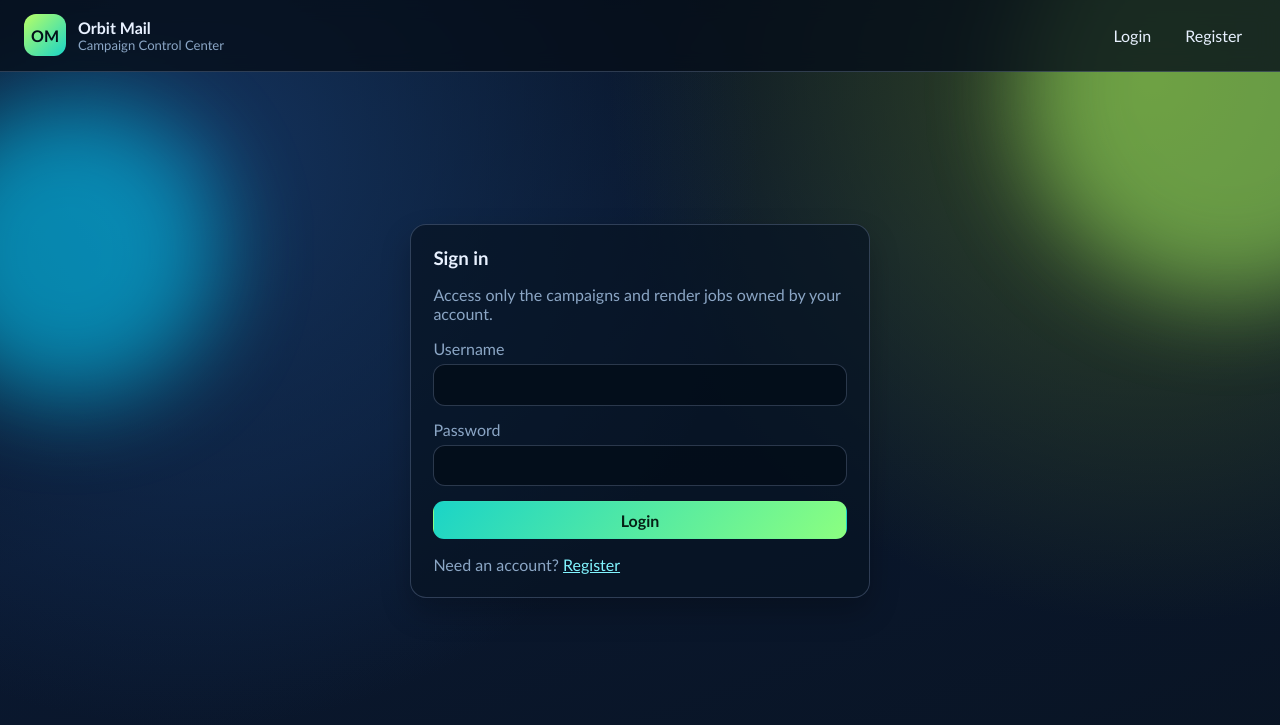
After one commit to wakeupparal1zed/sstiCTFtask, a Flask app: page /login in a window 1280 px wide. The commit adds this page. Shown: the top 725 px of the page. Run offline with Flask 3, Linux system fonts and the light colour scheme; parts of the project's set-up code (start-up, migrations or seed data) failed here and were passed over.

Commit message:
added registration and sum like ts

```diff
--- a/app/app.py
+++ b/app/app.py
@@ -1,16 +1,34 @@
 import json
 import os
+import re
+import sqlite3
+from secrets import compare_digest, token_urlsafe
+from urllib.parse import urlsplit
 
-from flask import Flask, jsonify, redirect, render_template, request, url_for
+from flask import (
+    Flask,
+    flash,
+    g,
+    jsonify,
+    redirect,
+    render_template,
+    request,
+    session,
+    url_for,
+)
 from redis import Redis
+from werkzeug.security import check_password_hash, generate_password_hash
 
 from app.db import (
     create_campaign,
     create_render_job,
     create_ticket,
+    create_user,
     dashboard_stats,
     get_campaign,
     get_job,
+    get_user_by_id,
+    get_user_by_username,
     init_db,
     list_campaigns,
     list_jobs,
@@ -19,6 +37,9 @@ from app.db import (
 )
 
 REDIS_QUEUE = "render_jobs"
+CSRF_SESSION_KEY = "_csrf_token"
+PUBLIC_ENDPOINTS = {"login", "register", "robots", "static"}
+USERNAME_RE = re.compile(r"^[A-Za-z0-9_.-]{3,32}$")
 
 
 def get_redis_client() -> Redis:
@@ -45,18 +66,197 @@ def queue_size() -> int:
         return -1
 
 
+def is_safe_redirect_target(target: str | None) -> bool:
+    if not target:
+        return False
+
+    parts = urlsplit(target)
+    return not parts.scheme and not parts.netloc and target.startswith("/")
+
+
+def get_next_target(default_endpoint: str = "dashboard") -> str:
+    candidate = (
+        request.form.get("next")
+        or request.args.get("next")
+        or request.headers.get("X-Next")
+    )
+    if is_safe_redirect_target(candidate):
+        return candidate
+    return url_for(default_endpoint)
+
+
+def validate_username(username: str) -> str | None:
+    if not USERNAME_RE.fullmatch(username):
+        return "Username must be 3-32 chars and use only letters, digits, ., _, or -."
+    return None
+
+
+def validate_password(password: str, password_confirm: str | None = None) -> str | None:
+    if len(password) < 10:
+        return "Password must be at least 10 characters."
+    if password_confirm is not None and password != password_confirm:
+        return "Passwords do not match."
+    return None
+
+
 def create_app() -> Flask:
     app = Flask(__name__)
+    app.config.update(
+        SECRET_KEY=os.getenv("SECRET_KEY") or token_urlsafe(32),
+        SESSION_COOKIE_HTTPONLY=True,
+        SESSION_COOKIE_SAMESITE="Lax",
+        SESSION_COOKIE_SECURE=os.getenv("SESSION_COOKIE_SECURE", "0") == "1",
+    )
     init_db()
+
+    def is_api_request() -> bool:
+        return request.path.startswith("/api/")
+
+    def current_user_id() -> int:
+        return int(g.user["id"])
+
+    def get_csrf_token() -> str:
+        token = session.get(CSRF_SESSION_KEY)
+        if token:
+            return token
+
+        token = token_urlsafe(32)
+        session[CSRF_SESSION_KEY] = token
+        return token
+
+    def csrf_error(message: str):
+        if is_api_request():
+            return jsonify({"error": message}), 400
+        return message, 400
+
+    def enforce_csrf():
+        expected = session.get(CSRF_SESSION_KEY)
+        if not expected:
+            return csrf_error("Missing CSRF session token.")
+
+        provided = request.form.get("csrf_token", "")
+        if request.is_json:
+            data = request.get_json(silent=True) or {}
+            provided = str(data.get("csrf_token", ""))
+
+        provided = provided or request.headers.get("X-CSRF-Token", "")
+        if not provided or not compare_digest(expected, str(provided)):
+            return csrf_error("Invalid CSRF token.")
+        return None
+
+    @app.before_request
+    def load_user_and_enforce_auth():
+        g.user = None
+        user_id = session.get("user_id")
+        if user_id:
+            g.user = get_user_by_id(int(user_id))
+            if g.user is None:
+                session.clear()
+
+        if request.endpoint is None or request.endpoint == "static":
+            return None
+
+        if request.endpoint in PUBLIC_ENDPOINTS:
+            if g.user is not None and request.endpoint in {"login", "register"}:
+                return redirect(url_for("dashboard"))
+            if request.method in {"POST"}:
+                return enforce_csrf()
+            return None
+
+        if g.user is None:
+            if is_api_request():
+                return jsonify({"error": "authentication required"}), 401
+            return redirect(url_for("login", next=request.full_path if request.query_string else request.path))
+
+        if request.method in {"POST", "PUT", "PATCH", "DELETE"}:
+            return enforce_csrf()
+
+        return None
+
+    @app.context_processor
+    def inject_template_globals():
+        return {
+            "current_user": g.get("user"),
+            "csrf_token": get_csrf_token(),
+        }
+
+    @app.route("/register", methods=["GET", "POST"])
+    def register():
+        error = None
+        username = ""
+
+        if request.method == "POST":
+            username = request.form.get("username", "").strip()
+            password = request.form.get("password", "")
+            password_confirm = request.form.get("password_confirm", "")
+
+            error = validate_username(username) or validate_password(password, password_confirm)
+            if error is None and get_user_by_username(username):
+                error = "Username is already taken."
+
+            if error is None:
+                try:
+                    user_id = create_user(
+                        username=username,
+                        password_hash=generate_password_hash(password, method="scrypt"),
+                    )
+                except sqlite3.IntegrityError:
+                    error = "Username is already taken."
+
+            if error is None:
+                session.clear()
+                session["user_id"] = user_id
+                flash("Account created.")
+                return redirect(get_next_target())
+
+        return render_template(
+            "auth.html",
+            auth_mode="register",
+            error=error,
+            username=username,
+            next_target=get_next_target(),
+        )
+
+    @app.route("/login", methods=["GET", "POST"])
+    def login():
+        error = None
+        username = ""
+
+        if request.method == "POST":
+            username = request.form.get("username", "").strip()
+            password = request.form.get("password", "")
+            user = get_user_by_username(username) if username else None
+
+            if not user or not check_password_hash(user["password_hash"], password):
+                error = "Invalid username or password."
+            else:
+                session.clear()
+                session["user_id"] = int(user["id"])
+                flash("Signed in.")
+                return redirect(get_next_target())
+
+        return render_template(
+            "auth.html",
+            auth_mode="login",
+            error=error,
+            username=username,
+            next_target=get_next_target(),
+        )
+
+    @app.route("/logout", methods=["POST"])
+    def logout():
+        session.clear()
+        flash("Signed out.")
+        return redirect(url_for("login"))
 
     @app.route("/")
     def dashboard():
-        stats = dashboard_stats()
+        stats = dashboard_stats(current_user_id())
         return render_template("index.html", stats=stats)
 
     @app.route("/campaigns")
     def campaigns():
-        return render_template("campaigns.html", campaigns=list_campaigns())
+        return render_template("campaigns.html", campaigns=list_campaigns(current_user_id()))
 
     @app.route("/campaigns/new", methods=["GET", "POST"])
     def campaigns_new():
@@ -70,21 +270,26 @@ def create_app() -> Flask:
                     error="Title, subject and template body are required.",
                 )
 
-            campaign_id = create_campaign(title=title, subject=subject, body_template=body_template)
+            campaign_id = create_campaign(
+                owner_user_id=current_user_id(),
+                title=title,
+                subject=subject,
+                body_template=body_template,
+            )
             return redirect(url_for("campaign_view", campaign_id=campaign_id))
 
         return render_template("campaign_new.html", error=None)
 
     @app.route("/campaigns/<int:campaign_id>")
     def campaign_view(campaign_id: int):
-        campaign = get_campaign(campaign_id)
+        campaign = get_campaign(campaign_id, owner_user_id=current_user_id())
         if not campaign:
             return "Campaign not found", 404
         return render_template("campaign_view.html", campaign=campaign)
 
     @app.route("/campaigns/<int:campaign_id>/simulate", methods=["POST"])
     def campaign_simulate(campaign_id: int):
-        campaign = get_campaign(campaign_id)
+        campaign = get_campaign(campaign_id, owner_user_id=current_user_id())
         if not campaign:
             return "Campaign not found", 404
 
@@ -104,17 +309,22 @@ def create_app() -> Flask:
                 "build": "2026.03.01",
             },
         }
-        job_id = create_render_job(campaign_id=campaign_id, target_email=target_email, context=context)
+        job_id = create_render_job(
+            campaign_id=campaign_id,
+            owner_user_id=current_user_id(),
+            target_email=target_email,
+            context=context,
+        )
         enqueue_render_job(job_id=job_id, campaign_id=campaign_id, target_email=target_email)
         return redirect(url_for("job_view", job_id=job_id))
 
     @app.route("/jobs")
     def jobs():
-        return render_template("jobs.html", jobs=list_jobs())
+        return render_template("jobs.html", jobs=list_jobs(current_user_id()))
 
     @app.route("/jobs/<int:job_id>")
     def job_view(job_id: int):
-        job = get_job(job_id)
+        job = get_job(job_id, owner_user_id=current_user_id())
         if not job:
             return "Job not found", 404
         return render_template("job_view.html", job=job)
@@ -137,7 +347,7 @@ def create_app() -> Flask:
 
     @app.route("/status")
     def status():
-        stats = dashboard_stats()
+        stats = dashboard_stats(current_user_id())
         queue_len = queue_size()
         info = {
             "api": "green",
@@ -158,17 +368,22 @@ def create_app() -> Flask:
         if not title or not subject or not body_template:
             return jsonify({"error": "title, subject, body_template required"}), 400
 
-        campaign_id = create_campaign(title=title, subject=subject, body_template=body_template)
+        campaign_id = create_campaign(
+            owner_user_id=current_user_id(),
+            title=title,
+            subject=subject,
+            body_template=body_template,
+        )
         return jsonify({"campaign_id": campaign_id}), 201
 
     @app.route("/api/campaigns/<int:campaign_id>/simulate", methods=["POST"])
     def api_simulate(campaign_id: int):
-        campaign = get_campaign(campaign_id)
+        campaign = get_campaign(campaign_id, owner_user_id=current_user_id())
         if not campaign:
             return jsonify({"error": "campaign not found"}), 404
 
         data = request.get_json(silent=True) or {}
-        target_email = str(data.get("target_email", "qa@orbit.local"))
+        target_email = str(data.get("target_email", "qa@orbit.local")).strip() or "qa@orbit.local"
         context = {
             "user": {
                 "name": "Jordan Tester",
@@ -184,13 +399,18 @@ def create_app() -> Flask:
                 "build": "2026.03.01",
             },
         }
-        job_id = create_render_job(campaign_id=campaign_id, target_email=target_email, context=context)
+        job_id = create_render_job(
+            campaign_id=campaign_id,
+            owner_user_id=current_user_id(),
+            target_email=target_email,
+            context=context,
+        )
         enqueue_render_job(job_id=job_id, campaign_id=campaign_id, target_email=target_email)
         return jsonify({"job_id": job_id, "status": "queued"}), 202
 
     @app.route("/api/jobs/<int:job_id>")
     def api_job(job_id: int):
-        job = get_job(job_id)
+        job = get_job(job_id, owner_user_id=current_user_id())
         if not job:
             return jsonify({"error": "job not found"}), 404
 
--- a/app/static/styles.css
+++ b/app/static/styles.css
@@ -93,6 +93,7 @@ nav {
   display: flex;
   flex-wrap: wrap;
   gap: 0.4rem;
+  align-items: center;
 }
 
 nav a {
@@ -114,6 +115,11 @@ nav a:hover {
   margin: 1.5rem auto 3rem;
   display: grid;
   gap: 1rem;
+}
+
+.flash-stack {
+  display: grid;
+  gap: 0.65rem;
 }
 
 .panel {
@@ -213,6 +219,10 @@ nav a:hover {
   color: var(--text);
 }
 
+.btn-small {
+  padding: 0.45rem 0.75rem;
+}
+
 .btn:hover {
   filter: brightness(1.05);
 }
@@ -251,6 +261,15 @@ textarea {
 .error {
   color: var(--danger);
   margin-top: 0;
+}
+
+.flash {
+  margin: 0;
+  padding: 0.8rem 0.9rem;
+  border: 1px solid rgba(111, 246, 162, 0.28);
+  border-radius: 12px;
+  background: rgba(111, 246, 162, 0.08);
+  color: #c8ffd9;
 }
 
 .data-table {
@@ -318,6 +337,51 @@ textarea {
   justify-content: space-between;
   align-items: center;
   gap: 0.7rem;
+}
+
+.inline-form {
+  margin: 0;
+  display: inline-flex;
+}
+
+.inline-form button {
+  font: inherit;
+}
+
+.nav-user {
+  padding: 0.3rem 0.65rem;
+  border-radius: 999px;
+  background: rgba(255, 255, 255, 0.06);
+  color: var(--muted);
+  font-size: 0.9rem;
+}
+
+.auth-shell {
+  min-height: calc(100vh - 170px);
+  display: grid;
+  place-items: center;
+}
+
+.auth-panel {
+  width: min(460px, 100%);
+  padding: 1.4rem;
+}
+
+.auth-panel h1 {
+  margin-top: 0;
+  margin-bottom: 0.4rem;
+}
+
+.auth-form {
+  margin-top: 1rem;
+}
+
+.auth-alt {
+  margin-bottom: 0;
+}
+
+.auth-alt a {
+  color: #82f5ff;
 }
 
 .status {
@@ -389,6 +453,10 @@ textarea {
     padding: 0.7rem;
   }
 
+  nav {
+    width: 100%;
+  }
+
   nav a {
     padding: 0.35rem 0.55rem;
     font-size: 0.9rem;
--- /dev/null
+++ b/app/templates/auth.html
@@ -0,0 +1,54 @@
+{% extends 'base.html' %}
+{% if auth_mode == 'register' %}
+  {% set page_title = 'Register' %}
+  {% set heading = 'Create account' %}
+  {% set subtitle = 'Create a private workspace for your templates and render jobs.' %}
+  {% set submit_label = 'Register' %}
+  {% set alt_label = 'Already have an account?' %}
+  {% set alt_href = url_for('login', next=next_target) %}
+  {% set alt_text = 'Login' %}
+{% else %}
+  {% set page_title = 'Login' %}
+  {% set heading = 'Sign in' %}
+  {% set subtitle = 'Access only the campaigns and render jobs owned by your account.' %}
+  {% set submit_label = 'Login' %}
+  {% set alt_label = 'Need an account?' %}
+  {% set alt_href = url_for('register', next=next_target) %}
+  {% set alt_text = 'Register' %}
+{% endif %}
+{% block title %}{{ page_title }} | Orbit Mail{% endblock %}
+{% block content %}
+<section class="auth-shell reveal">
+  <article class="panel auth-panel">
+    <h1>{{ heading }}</h1>
+    <p class="muted">{{ subtitle }}</p>
+
+    {% if error %}
+    <p class="error">{{ error }}</p>
+    {% endif %}
+
+    <form method="post" class="stack-form auth-form">
+      <input type="hidden" name="csrf_token" value="{{ csrf_token }}">
+      <input type="hidden" name="next" value="{{ next_target }}">
+
+      <label>Username
+        <input type="text" name="username" value="{{ username }}" autocomplete="username" required>
+      </label>
+
+      <label>Password
+        <input type="password" name="password" autocomplete="{% if auth_mode == 'register' %}new-password{% else %}current-password{% endif %}" required>
+      </label>
+
+      {% if auth_mode == 'register' %}
+      <label>Confirm password
+        <input type="password" name="password_confirm" autocomplete="new-password" required>
+      </label>
+      {% endif %}
+
+      <button class="btn" type="submit">{{ submit_label }}</button>
+    </form>
+
+    <p class="muted auth-alt">{{ alt_label }} <a href="{{ alt_href }}">{{ alt_text }}</a></p>
+  </article>
+</section>
+{% endblock %}
--- a/app/templates/base.html
+++ b/app/templates/base.html
@@ -18,16 +18,35 @@
         </div>
       </div>
       <nav>
+        {% if current_user %}
+        <span class="nav-user">{{ current_user.username }}</span>
         <a href="{{ url_for('dashboard') }}">Dashboard</a>
         <a href="{{ url_for('campaigns') }}">Campaigns</a>
         <a href="{{ url_for('jobs') }}">Render Queue</a>
         <a href="{{ url_for('tickets') }}">Tickets</a>
         <a href="{{ url_for('kb') }}">Knowledge Base</a>
         <a href="{{ url_for('status') }}">System Status</a>
+        <form method="post" action="{{ url_for('logout') }}" class="inline-form">
+          <input type="hidden" name="csrf_token" value="{{ csrf_token }}">
+          <button type="submit" class="btn ghost btn-small">Logout</button>
+        </form>
+        {% else %}
+        <a href="{{ url_for('login') }}">Login</a>
+        <a href="{{ url_for('register') }}">Register</a>
+        {% endif %}
       </nav>
     </header>
 
     <main class="container">
+      {% with messages = get_flashed_messages() %}
+        {% if messages %}
+          <section class="flash-stack">
+            {% for message in messages %}
+            <p class="flash">{{ message }}</p>
+            {% endfor %}
+          </section>
+        {% endif %}
+      {% endwith %}
       {% block content %}{% endblock %}
     </main>
   </body>
--- a/app/templates/campaign_new.html
+++ b/app/templates/campaign_new.html
@@ -14,6 +14,7 @@
     <p class="error">{{ error }}</p>
   {% endif %}
   <form method="post" class="stack-form">
+    <input type="hidden" name="csrf_token" value="{{ csrf_token }}">
     <label>Campaign title
       <input type="text" name="title" placeholder="Q2 Feature Launch" required>
     </label>
--- a/app/templates/campaign_view.html
+++ b/app/templates/campaign_view.html
@@ -20,6 +20,7 @@
     <h2>Run deliverability simulation</h2>
     <p>This creates a render job in queue and executes it with demo recipient context.</p>
     <form method="post" action="{{ url_for('campaign_simulate', campaign_id=campaign.id) }}" class="stack-form">
+      <input type="hidden" name="csrf_token" value="{{ csrf_token }}">
       <label>Target inbox
         <input type="email" name="target_email" value="qa@orbit.local" required>
       </label>
--- a/app/templates/campaigns.html
+++ b/app/templates/campaigns.html
@@ -4,7 +4,7 @@
 <section class="panel reveal page-head">
   <div>
     <h1>Campaigns</h1>
-    <p>Stored templates are rendered asynchronously by the simulator worker.</p>
+    <p>Stored templates are rendered asynchronously by the simulator worker. Only your campaigns are listed here.</p>
   </div>
   <a class="btn" href="{{ url_for('campaigns_new') }}">New campaign</a>
 </section>
--- a/app/templates/jobs.html
+++ b/app/templates/jobs.html
@@ -4,7 +4,7 @@
 <section class="panel reveal page-head">
   <div>
     <h1>Render queue</h1>
-    <p>Worker picks jobs from Redis and stores rendered output in the jobs table.</p>
+    <p>Worker picks jobs from Redis and stores rendered output in the jobs table. Only your render jobs are visible.</p>
   </div>
 </section>
 
--- a/app/templates/tickets.html
+++ b/app/templates/tickets.html
@@ -12,6 +12,7 @@
   <article class="panel">
     <h2>Create ticket</h2>
     <form method="post" class="stack-form">
+      <input type="hidden" name="csrf_token" value="{{ csrf_token }}">
       <label>Title
         <input type="text" name="title" required>
       </label>
```
Also changed, not shown: app/db.py (+156 -36 lines).
